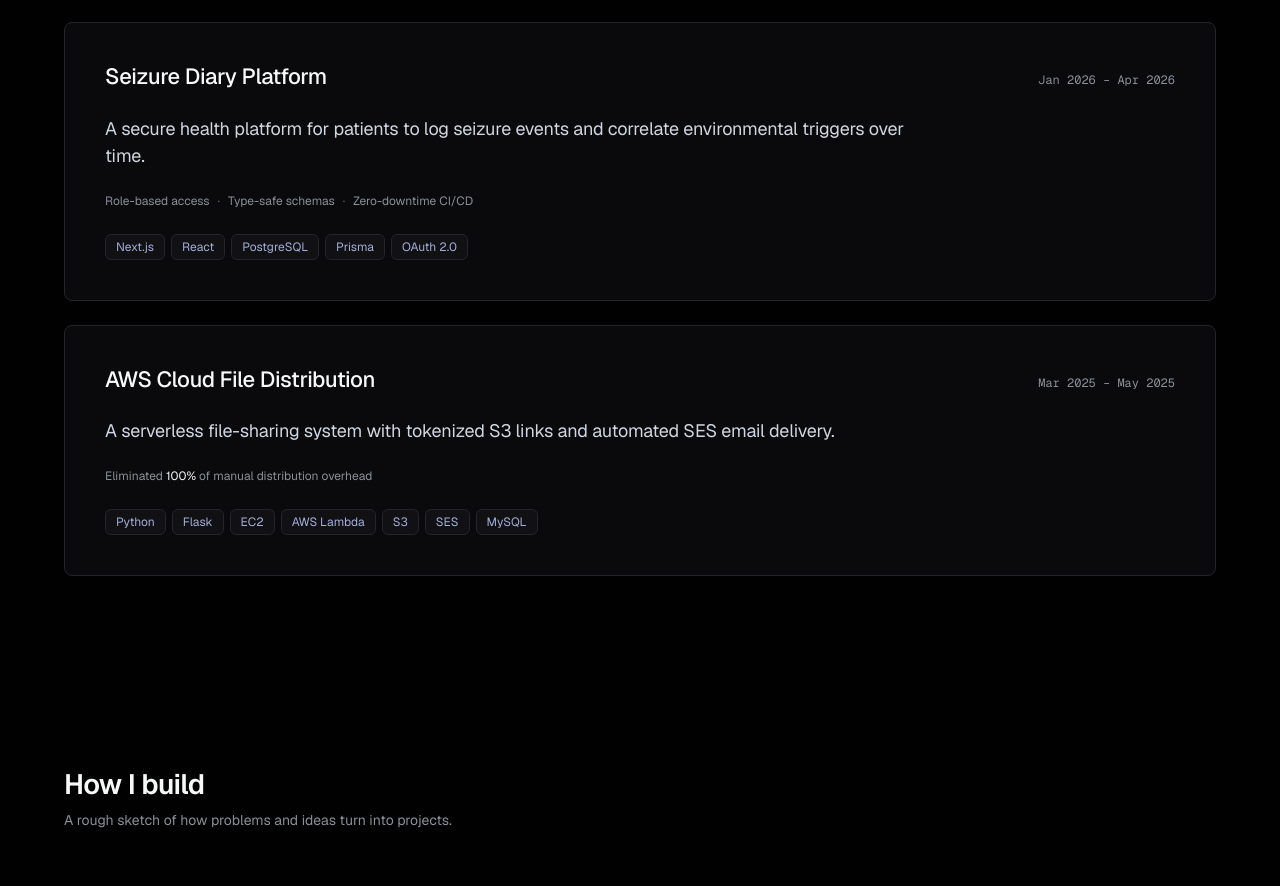
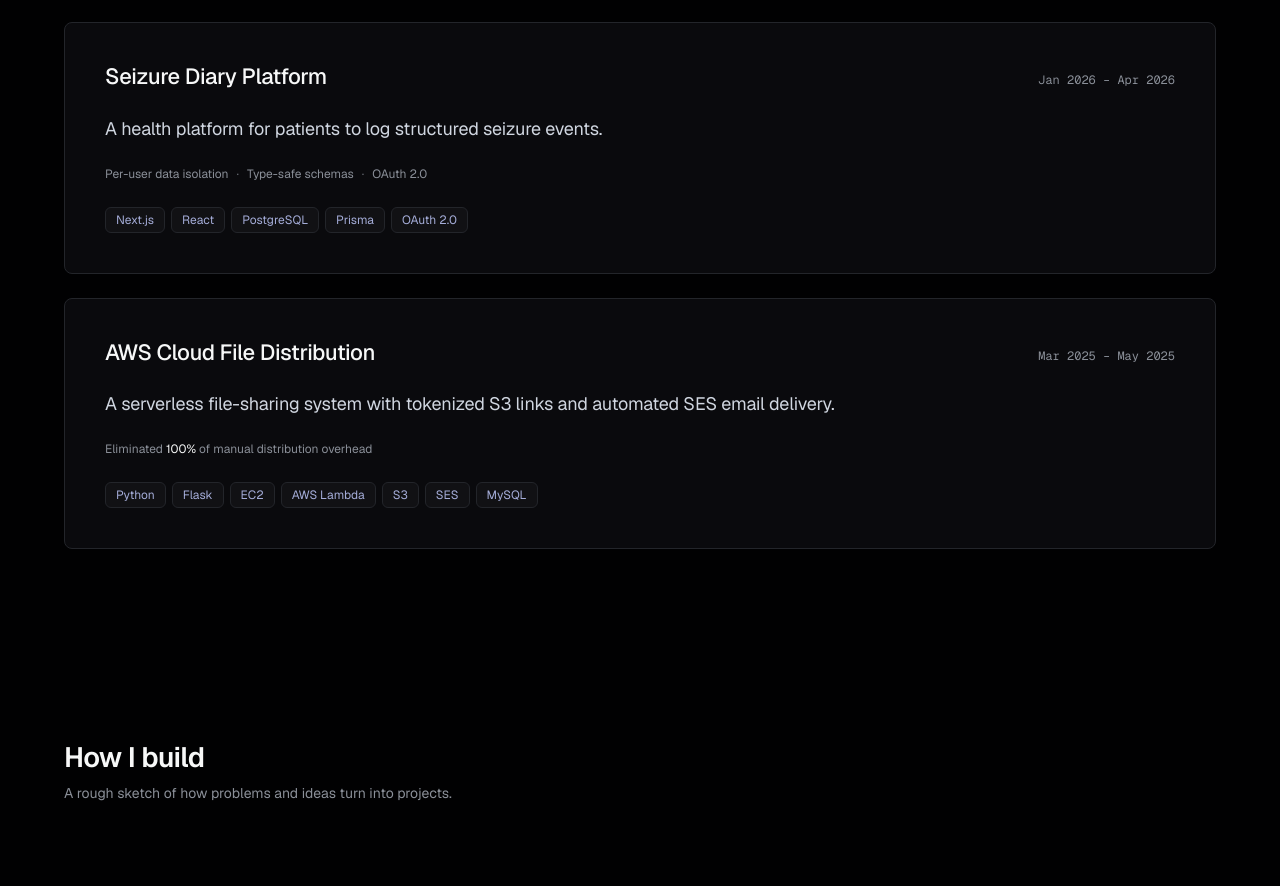
Before and after one commit to dawsdo/portfolio, a Next.js app: page / in a window 1280 px wide. Shown: the part 1776-2662 px from the top of the page. Built offline with nearby package versions, Linux system fonts and the light colour scheme.

Commit message:
fix: sync homepage data with JSON + honest seizure diary description

```diff
--- a/content/projects/seizure-diary.json
+++ b/content/projects/seizure-diary.json
@@ -5,6 +5,6 @@
   "context": "Personal project",
   "tags": ["Next.js", "React", "PostgreSQL", "Prisma", "OAuth 2.0"],
   "metrics": "Per-user data isolation · Type-safe schemas · OAuth 2.0",
-  "description": "A secure health platform for patients to log seizure events and correlate environmental triggers over time.",
+  "description": "A health platform for patients to log structured seizure events.",
   "status": "published"
 }
--- a/src/components/SelectedWork.tsx
+++ b/src/components/SelectedWork.tsx
@@ -46,11 +46,11 @@ const projects: Project[] = [
     title: "Seizure Diary Platform",
     dates: "Jan 2026 – Apr 2026",
     description:
-      "A secure health platform for patients to log seizure events and correlate environmental triggers over time.",
+      "A health platform for patients to log structured seizure events.",
     metrics: [
-      [{ text: "Role-based access" }],
+      [{ text: "Per-user data isolation" }],
       [{ text: "Type-safe schemas" }],
-      [{ text: "Zero-downtime CI/CD" }],
+      [{ text: "OAuth 2.0" }],
     ],
     tags: ["Next.js", "React", "PostgreSQL", "Prisma", "OAuth 2.0"],
   },
```
